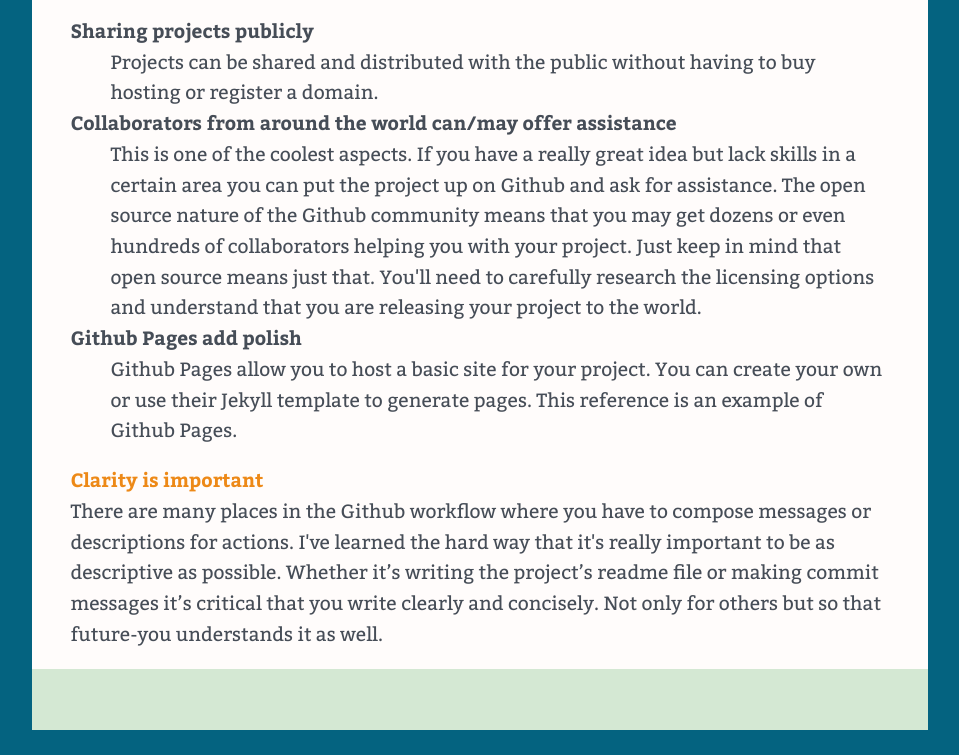
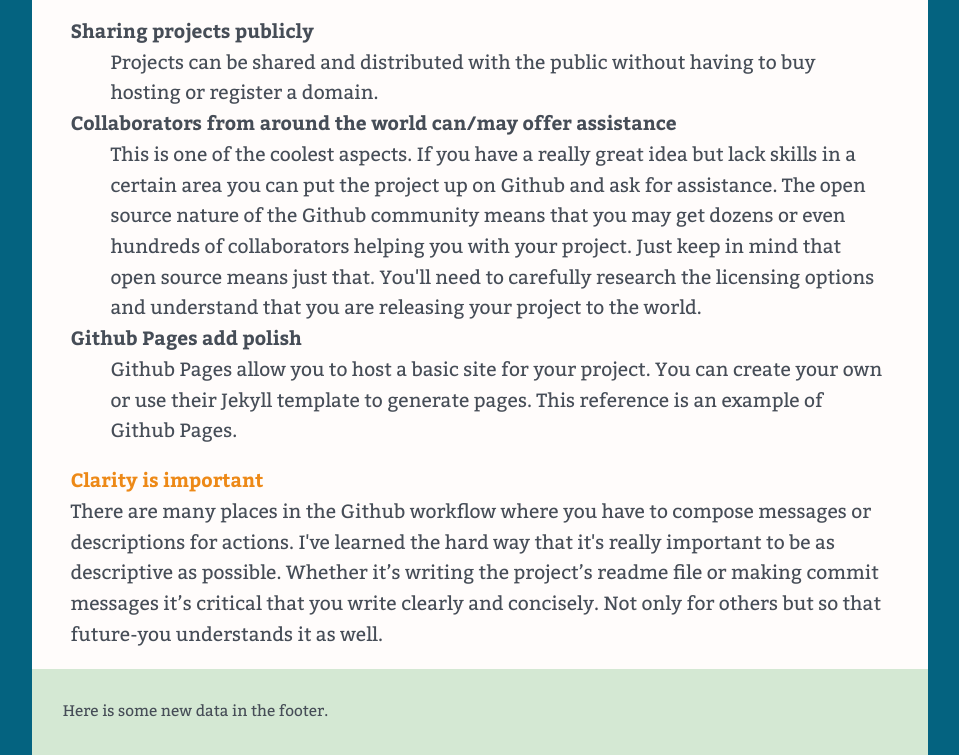
Before and after one commit to KD-Neeley/github-for-web-designers, a plain HTML site: page index.html in a window 1280 px wide. Shown: the part 2928-3683 px from the top of the page, without its empty margins (160-1119 px from the left). Before the commit the page ends 3658 px from the top, so only its background shows below. Drawn offline with nearby package versions, Linux system fonts and the light colour scheme.

Commit message:
I am trying to figure out how to switch between branches
I added some data in the footer of new-branch, and now I'm on new-branch looking at the change. However, when I switch branches to the Master-branch, I should see the old empty footer, and I don't.

```diff
--- a/index.html
+++ b/index.html
@@ -92,7 +92,7 @@
       <figure></figure>
     </p>
     </main>
-    <footer>
+    <footer>  Here is some new data in the footer.
     </footer>
         <script>
 //use the modernizr load to load up external scripts. This will load the scripts asynchronously, but the order listed matters. Although it will load all scripts in parallel, it will execute them in the order listed
```
Also changed, not shown: 1 other file.
